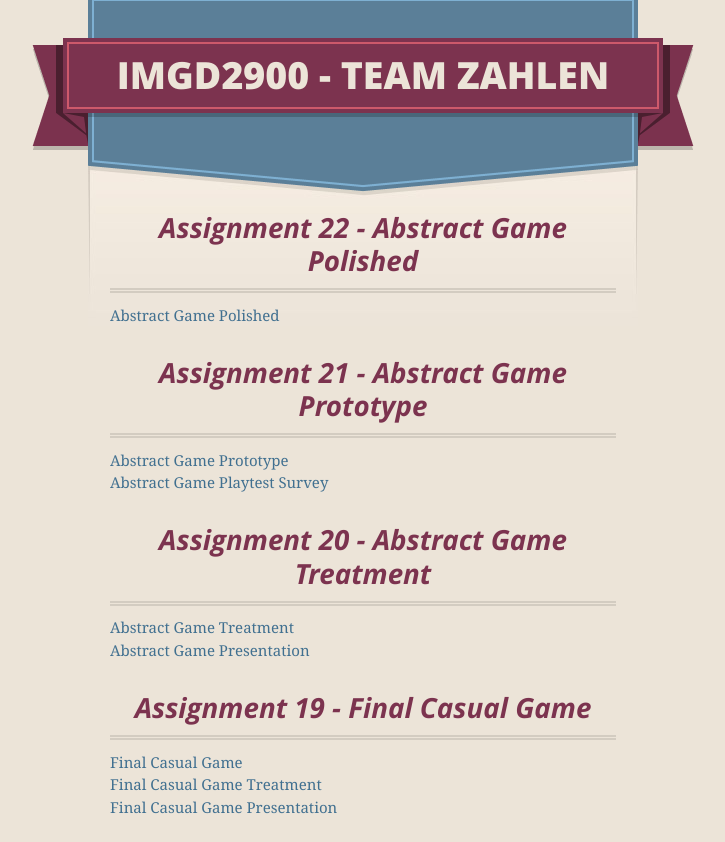
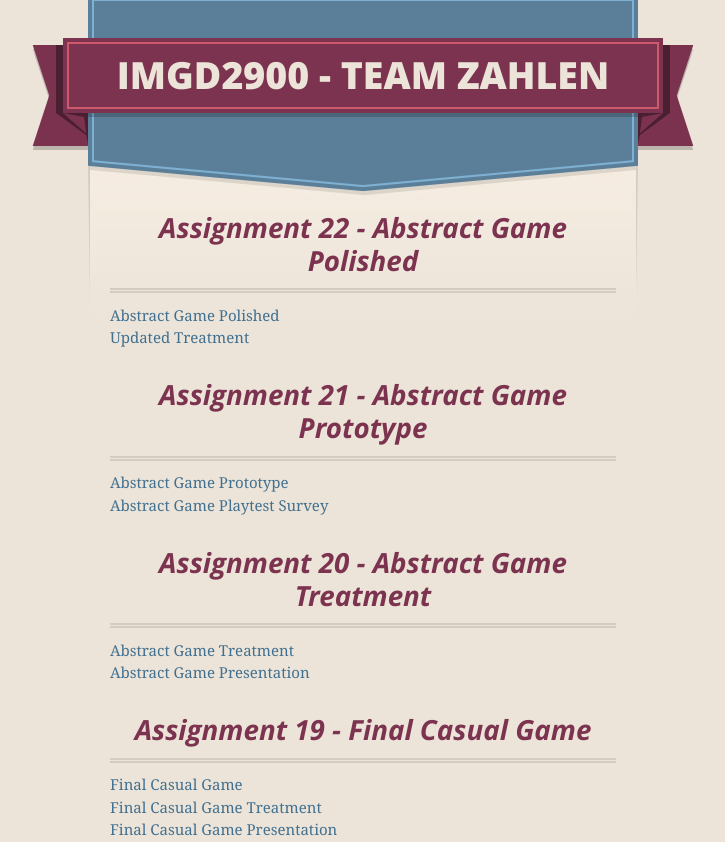
Before and after one commit to ComicSeans/imgd2900, a plain HTML site: page index.html in a window 1280 px wide. Shown: the top 842 px of the page, without its empty margins (277-1002 px from the left). Drawn offline with nearby package versions, Linux system fonts and the light colour scheme.

Commit message:
adds link to latest treatment

```diff
--- a/index.html
+++ b/index.html
@@ -49,6 +49,8 @@
 <h3>
     <a name="subtitle-of-website" class="anchor"><span class="octicon octicon-link"></span></a>Assignment 22 - Abstract Game Polished</h3>
           <a href="assig22/cover.html">Abstract Game Polished</a>
+          <br>
+          <a href="assig22/FlickerDesignDocUpdate1.pdf">Updated Treatment</a>
 
 <h3>
     <a name="subtitle-of-website" class="anchor"><span class="octicon octicon-link"></span></a>Assignment 21 - Abstract Game Prototype</h3>
```
Also changed, not shown: 1 other file.
